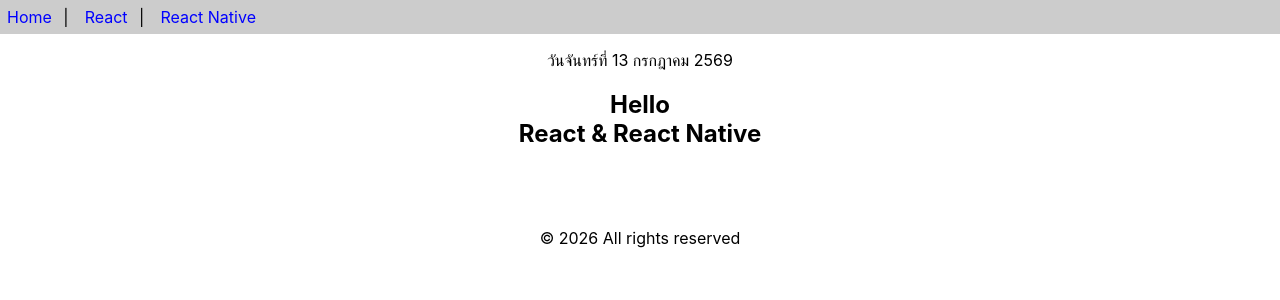
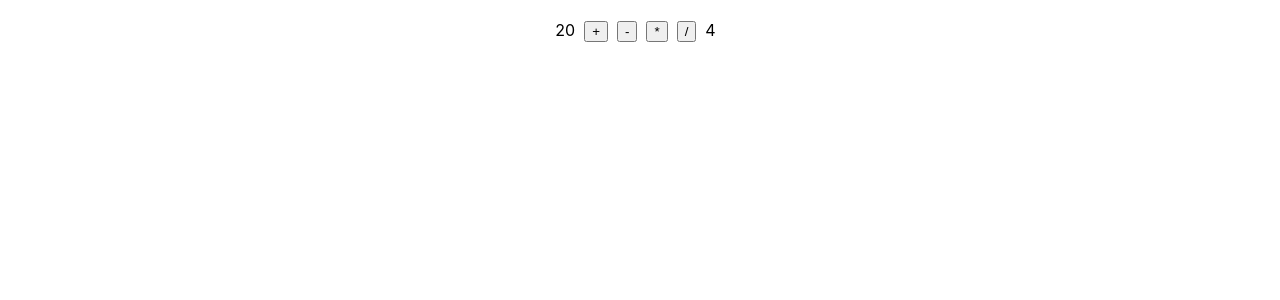
Before and after one commit to omnanamy2436/app1, a React (Create React App) app: page / in a window 1280 px wide. Shown: the top 300 px of the page. Built offline with nearby package versions, Linux system fonts and the light colour scheme.

Commit message:
Calculator in app.js

```diff
--- a/src/App.js
+++ b/src/App.js
@@ -1,15 +1,8 @@
 import React from 'react';
-import {Header,Content,Footer} from './func-component';
-import Calendar from './class-component';
+import { Calculator2 } from './calculator';
+
 function App() {
-  return(
-    <>
-      <Header/>
-      <p><center><Calendar/></center></p>
-      <Content/>
-      <Footer/>
-    </>
-  )
+  return <Calculator2/>;
 }
 
 export default App;
--- /dev/null
+++ b/src/calculator.js
@@ -0,0 +1,23 @@
+import React from 'react'
+
+export function Calculator2() {
+    const n1 = 20
+    const n2 = 4
+
+    const calculate = (op) => {
+        let c = `${n1} ${op} ${n2} `
+        let r = eval(c)
+        alert(`${c} = ${r}`)
+    }
+
+  return (
+    <div style={{textAlign:'center', marginTop:20}}>
+        <span>{n1}</span> &nbsp;
+        <button onClick={() => calculate('+')}>+</button> &nbsp;
+        <button onClick={() => calculate('-')}>-</button> &nbsp;
+        <button onClick={() => calculate('*')}>*</button> &nbsp;
+        <button onClick={() => calculate('/')}>/</button> &nbsp;
+        <span>{n2}</span> &nbsp;
+    </div>
+  )
+}
```
